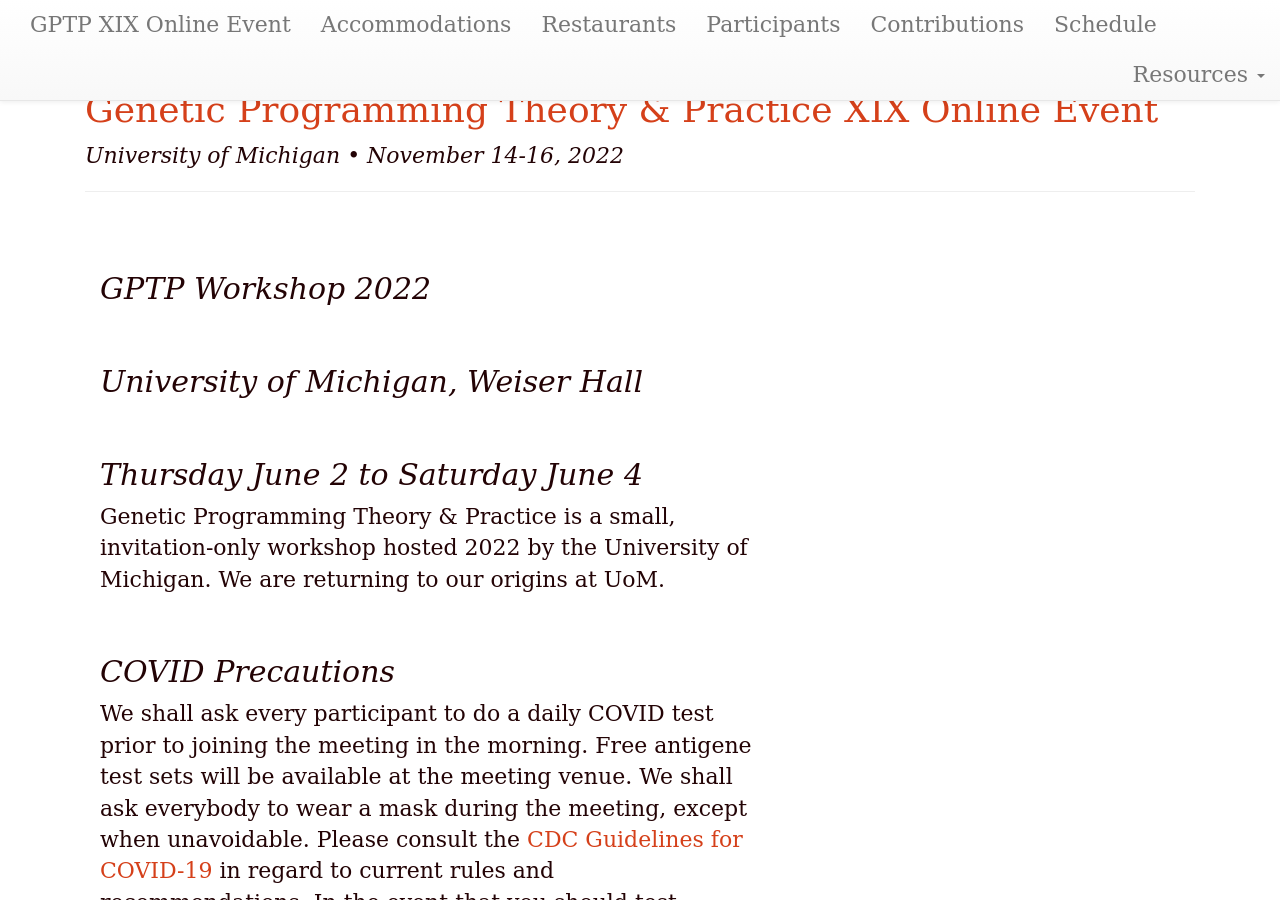
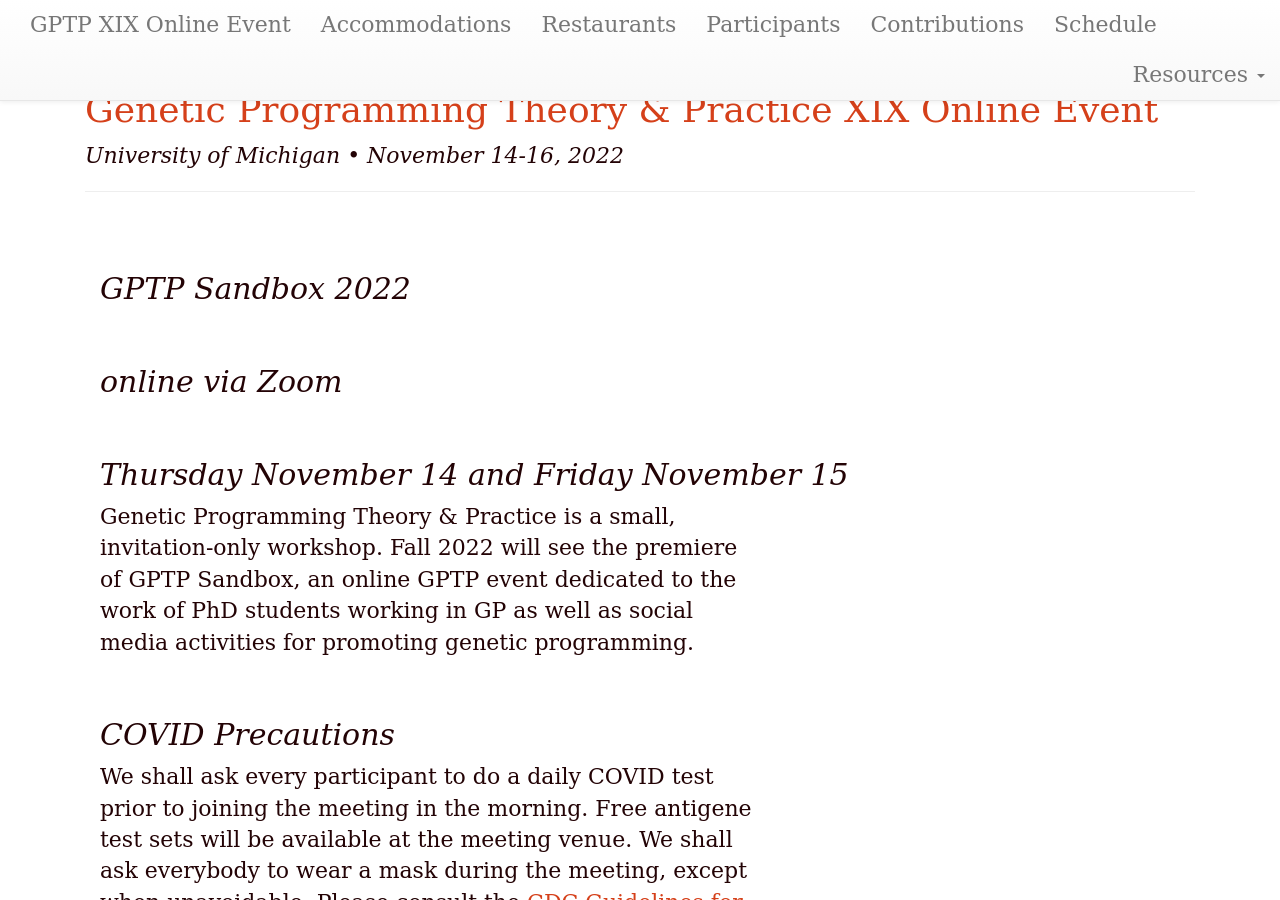
Before and after one commit to GPTP-workshop/gptp-workshop.github.io, a Jekyll site: the page built from index.md, in a window 1280 px wide and 900 px high. Built offline with Jekyll 4.4.1, drawn with Linux system fonts in a browser that asks for light colours; our own code applies the rules of GitHub Pages for plain Markdown files.

Commit message:
Update index.md

```diff
--- a/index.md
+++ b/index.md
@@ -5,12 +5,12 @@ roman: "XIX Online Event"
 dates: "November 14-16, 2022"
 ---
 
-## GPTP Workshop 2022
-## University of Michigan, Weiser Hall
-## Thursday June 2 to Saturday June 4
+## GPTP Sandbox 2022
+## online via Zoom
+## Thursday November 14 and Friday November 15
 
-Genetic Programming Theory & Practice is a small, invitation-only workshop hosted 2022 by the University of Michigan.
-We are returning to our origins at UoM.
+Genetic Programming Theory & Practice is a small, invitation-only workshop.
+Fall 2022 will see the premiere of GPTP Sandbox, an online GPTP event dedicated to the work of PhD students working in GP as well as social media activities for promoting genetic programming.
 
 ## COVID Precautions
 
```
